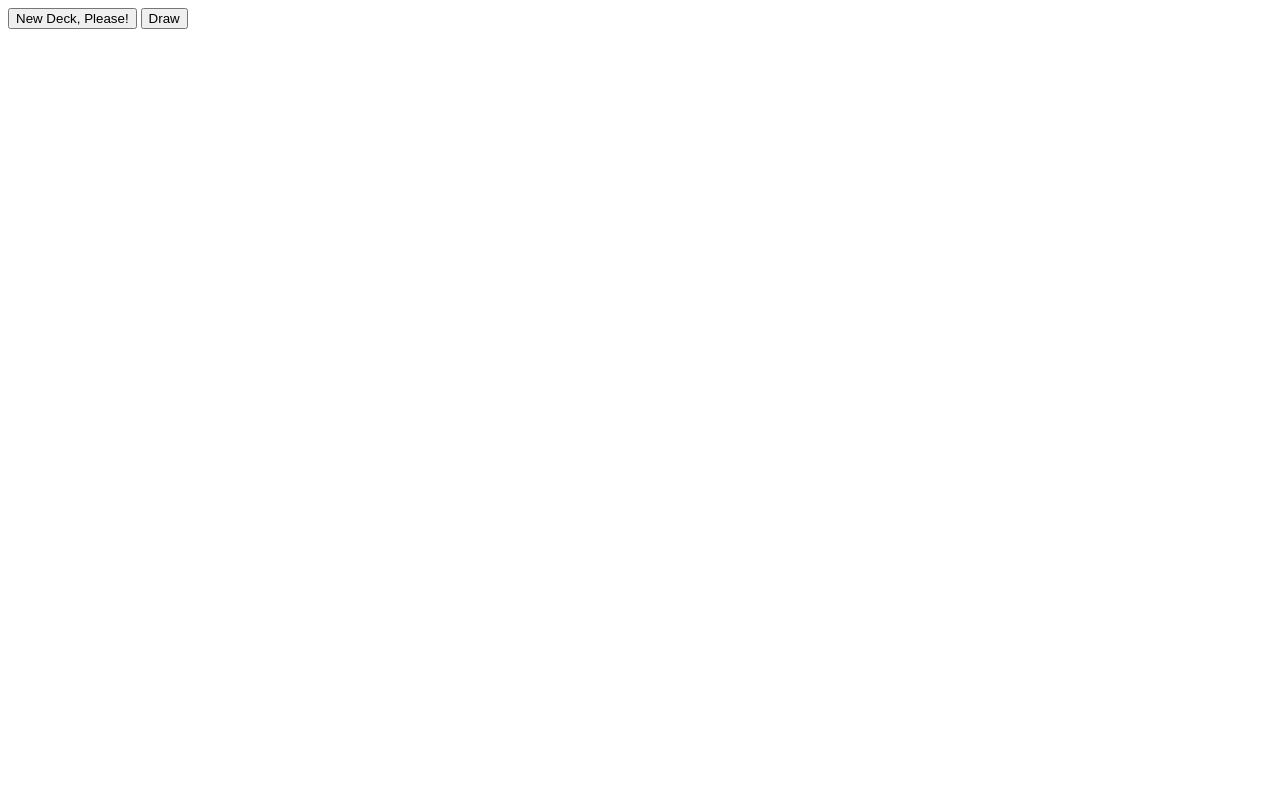
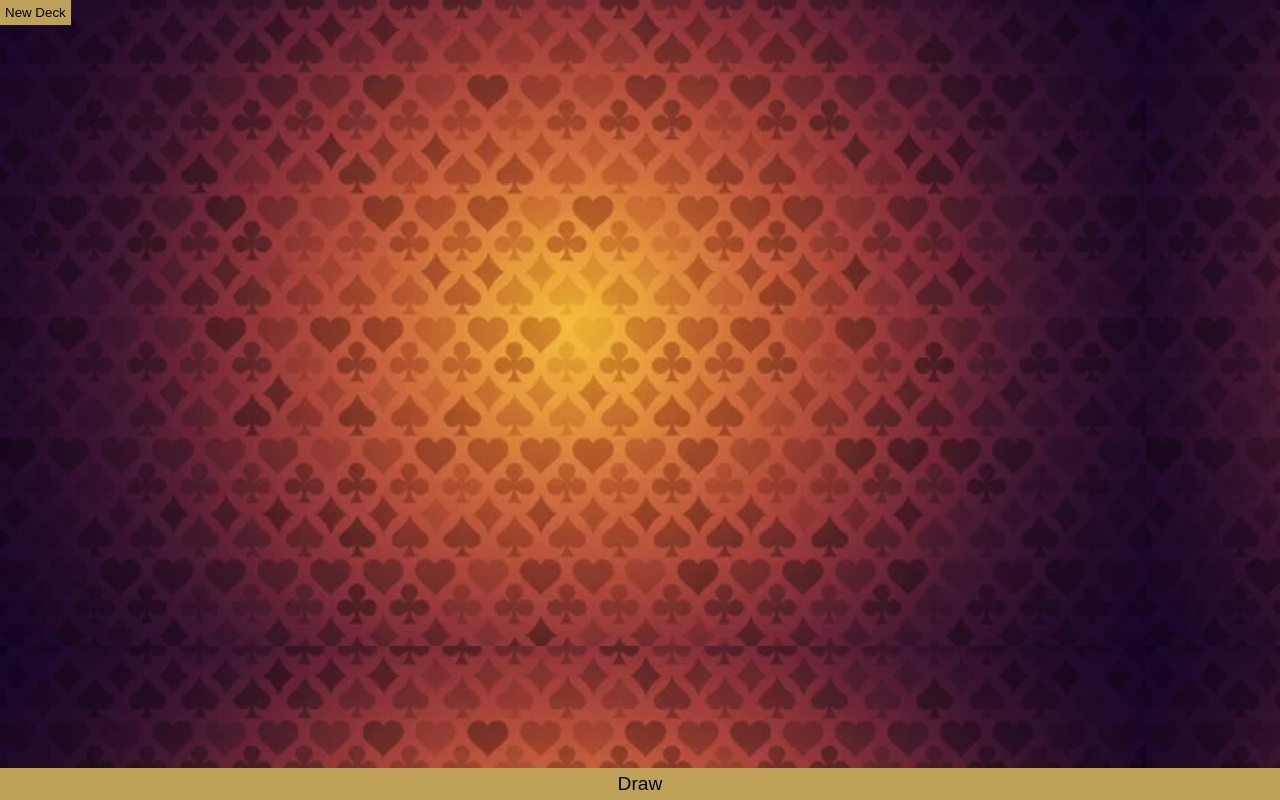
Before and after one commit to shaunvan119/war-card-game, a plain HTML site: page index.html in a window 1280 px wide. Drawn offline with Linux system fonts and the light colour scheme.

Commit message:
css back gound and buttons along with layout

```diff
--- a/index.css
+++ b/index.css
@@ -0,0 +1,31 @@
+
+
+html, body {
+    margin: 0;
+    padding: 0;
+    background-image: url(/assets/background.png);
+    font-family: "Exo 2", sans-serif;
+    height: 100vh;
+}
+
+body {
+    display: flex;
+    flex-direction: column;
+    justify-content: space-between;
+}
+
+button {
+    background-color: #bda257;
+    cursor: pointer;
+    border: none;
+}
+
+button#new-deck {
+    align-self: flex-start;
+    padding: 5px;
+}
+
+button.draw {
+    font-size: 1.2em;
+    padding: 5px;
+}
--- a/index.html
+++ b/index.html
@@ -4,14 +4,14 @@
     <meta charset="UTF-8">
     <meta http-equiv="X-UA-Compatible" content="IE=edge">
     <meta name="viewport" content="width=device-width, initial-scale=1.0">
-    <link rel="stylesheet" href="">
+    <link href="https://fonts.googleapis.com/css2?family=Exo+2:wght@300&display=swap" rel="stylesheet">
+    <link rel="stylesheet" href="index.css">
     <title>War Game</title>
 </head>
-<body>
-    <button id="new-deck">New Deck, Please!</button>
-    <button id="draw-cards">Draw</button>
-    <div id="cards"></div>
-
-   <script src="index.js"></script>
-</body>
+    <body>
+        <button id="new-deck">New Deck</button>
+        <div id="cards"></div>
+        <button id="draw-cards" class="draw">Draw</button>
+        <script src="index.js"></script>
+    </body>
 </html>
```
Also changed, not shown: assets/background.png (renamed from assets/Screen Shot 2022-04-29 at 2.44.29 pm.png).
